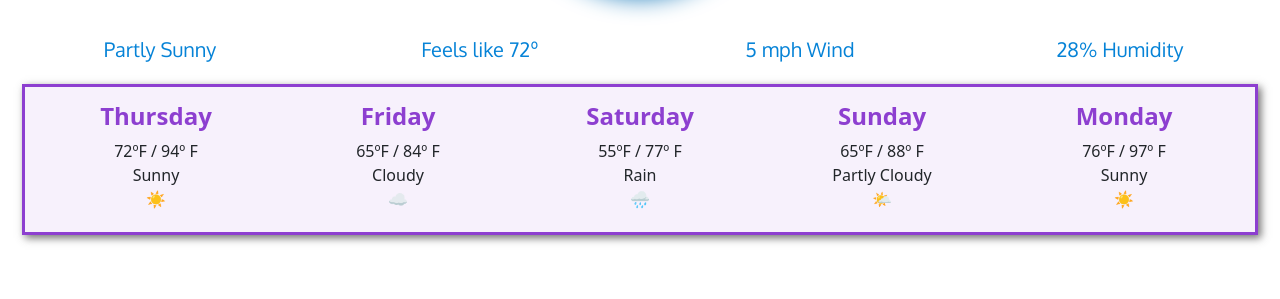
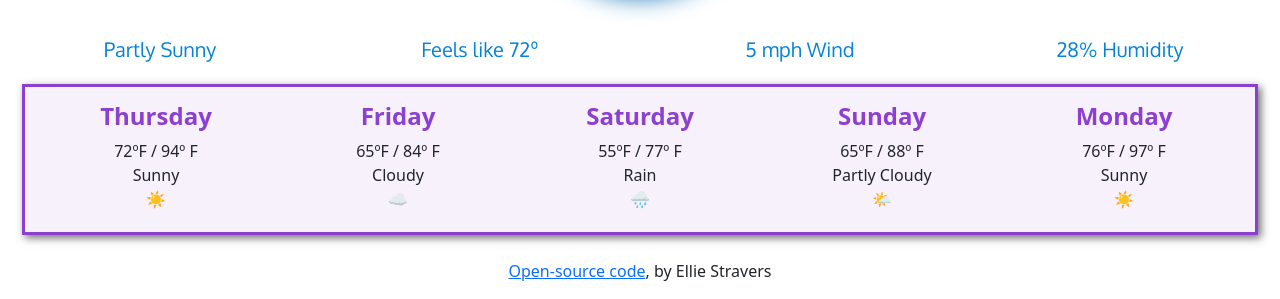
Before and after one commit to estravers25/shecodes-plus-project, a plain HTML site: page index.html in a window 1280 px wide. Shown: the part 521-820 px from the top of the page. Drawn offline with nearby package versions, Linux system fonts and the light colour scheme.

Commit message:
Added open-source code link

```diff
--- a/index.html
+++ b/index.html
@@ -135,6 +135,12 @@
           </p>
         </section>
       </div>
+    </br>
+      <div>
+          <p>
+              <a href="https://github.com/estravers25/shecodes-plus-project" target="blank">Open-source code</a>, by Ellie Stravers
+          </p>
+      </div>
     </div>
     <script src="src/script.js"></script>
   </body>
```
